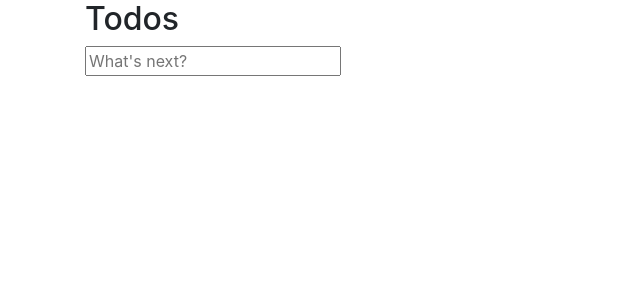
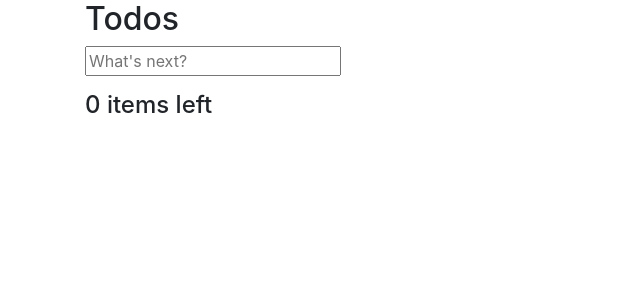
Before and after one commit to kaliftamir/to-do-app, a React (Create React App) app: page /cars/1 in a window 1280 px wide. Shown: the top 300 px of the page, without its empty margins (0-640 px from the left). Built offline with nearby package versions, Linux system fonts and the light colour scheme.

Commit message:
add counter to  handleKeyDown (event)

```diff
--- a/src/components/TodosPage.js
+++ b/src/components/TodosPage.js
@@ -21,11 +21,13 @@ function TodosPage() {
     //     toDoArr.push(<Todo id={j} onChange={updateIname} text={iname}/>)
     // }
 
+
+    const [toRender, setToRender] = React.useState([]);
+    const [counter, setCounter] = React.useState(0);
+    let toDoArr = [toRender];
+    let i = counter
+
     // Getting props callback from Input component (child)
-    const [toRender, setToRender] = React.useState([]);
-    let toDoArr = [toRender];
-    let i = 0
-
     function handleKeyDown (event) {
 
         if (event.key === 'Enter') {
@@ -35,6 +37,7 @@ function TodosPage() {
           i++
 
           setToRender(toDoArr)
+          setCounter(i)
           console.log(toRender)
           event.target.value=""
 
@@ -42,14 +45,13 @@ function TodosPage() {
 
     }
 
-
-
     return (
        <div className="container">
            <h2>Todos</h2>
 
            <Input inputEntered={handleKeyDown}/>
            {toRender}
+           <h4>{`${counter} items left`}</h4>
        </div>
     )
 }
```
